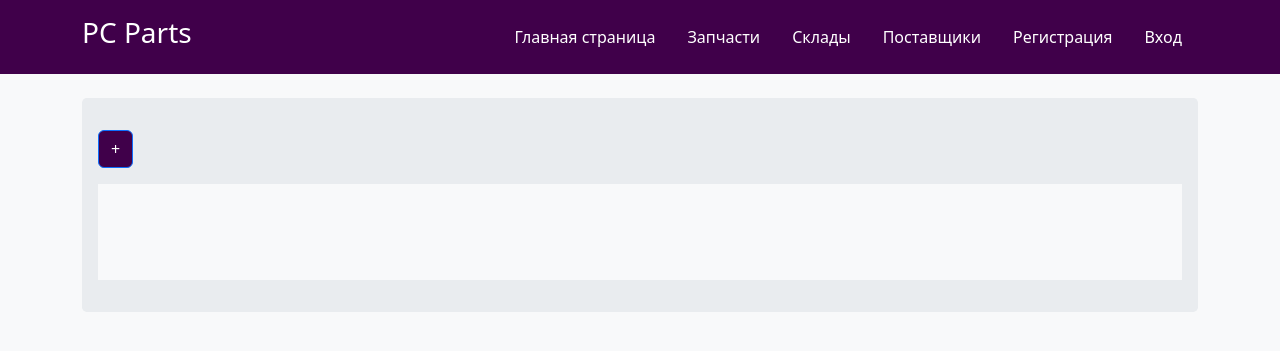
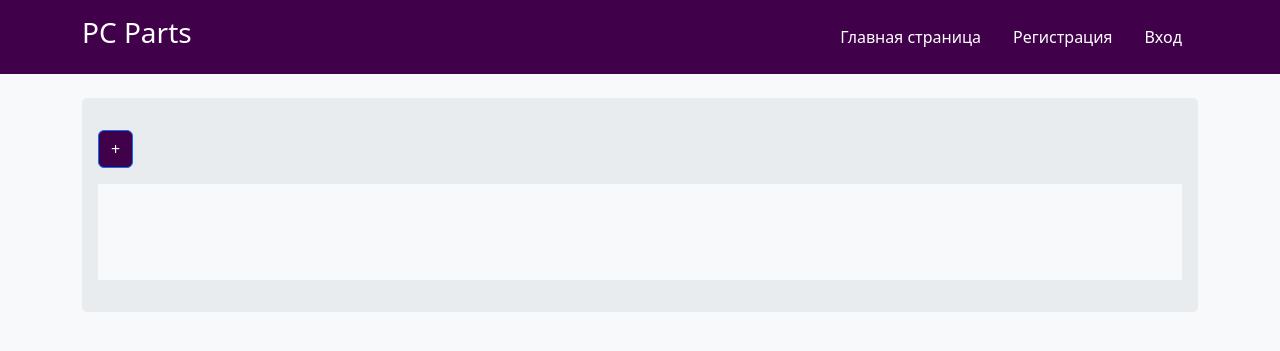
Before and after one commit to VantuzFed/pc_parts_kurs, a Flask app: page /suppliers in a window 1280 px wide. Shown: the top 351 px of the page. Run offline with Flask 3, Linux system fonts and the light colour scheme; data that the repository does not hold is empty; some libraries are stand-ins or nearby versions.

Commit message:
updated sessions

```diff
--- a/templates/base.html
+++ b/templates/base.html
@@ -18,6 +18,14 @@
                         <li class="nav-item">
                             <a class="nav-link text-white" href="{{ url_for('index') }}">Главная страница</a>
                         </li>
+                        {% if username == False %}
+                        <li class="nav-item">
+                            <a class="nav-link text-white" href="{{ url_for('register') }}">Регистрация</a>
+                        </li>
+                        <li class="nav-item">
+                            <a class="nav-link text-white" href="{{ url_for('login') }}">Вход</a>
+                        </li>
+                        {% else %}
                         <li class="nav-item">
                             <a class="nav-link text-white" href="{{ url_for('parts') }}">Запчасти</a>
                         </li>
@@ -27,14 +35,6 @@
                         <li class="nav-item">
                             <a class="nav-link text-white" href="{{ url_for('suppliers') }}">Поставщики</a>
                         </li>
-                        {% if username == False %}
-                        <li class="nav-item">
-                            <a class="nav-link text-white" href="{{ url_for('register') }}">Регистрация</a>
-                        </li>
-                        <li class="nav-item">
-                            <a class="nav-link text-white" href="{{ url_for('login') }}">Вход</a>
-                        </li>
-                        {% else %}
                         <li class="nav-item">
                             <a class="nav-link text-white" href="{{ url_for('logout') }}">{{ username }}</a>
                         </li>
```
Also changed, not shown: README.md.
